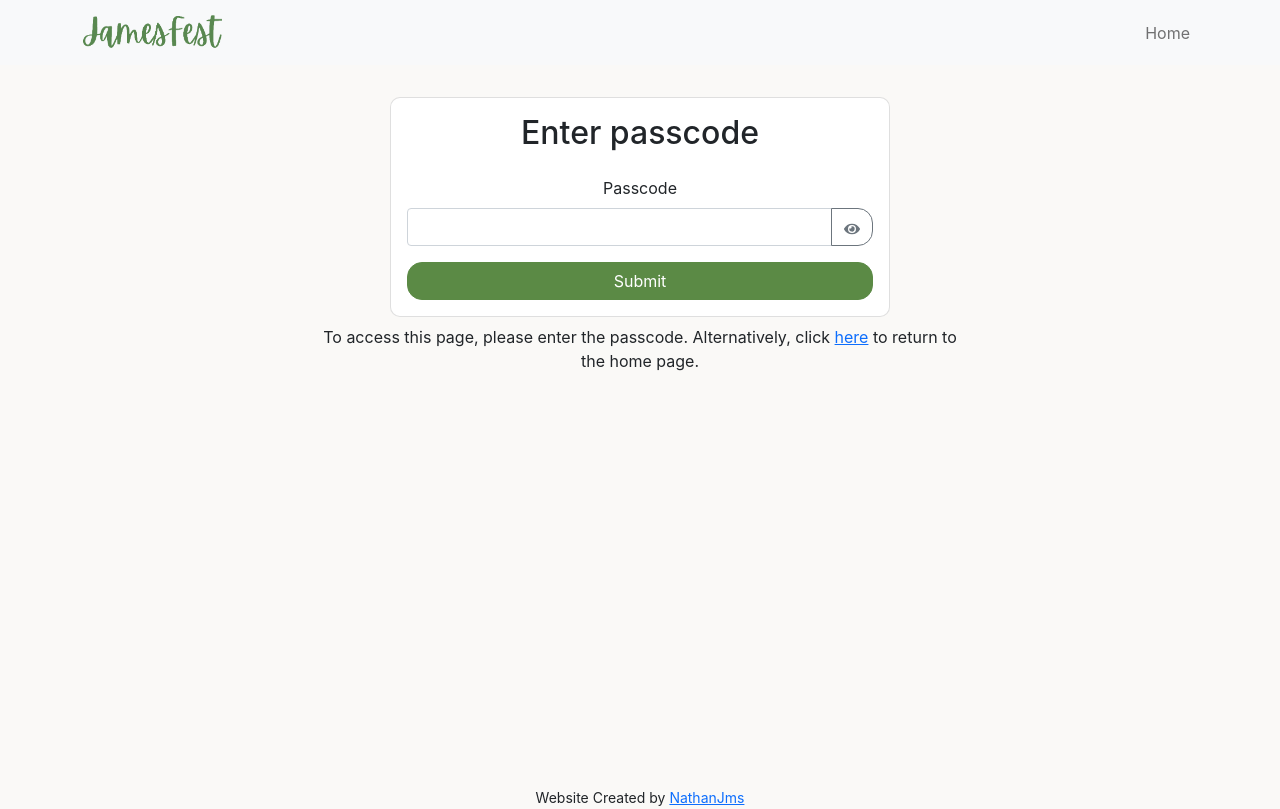
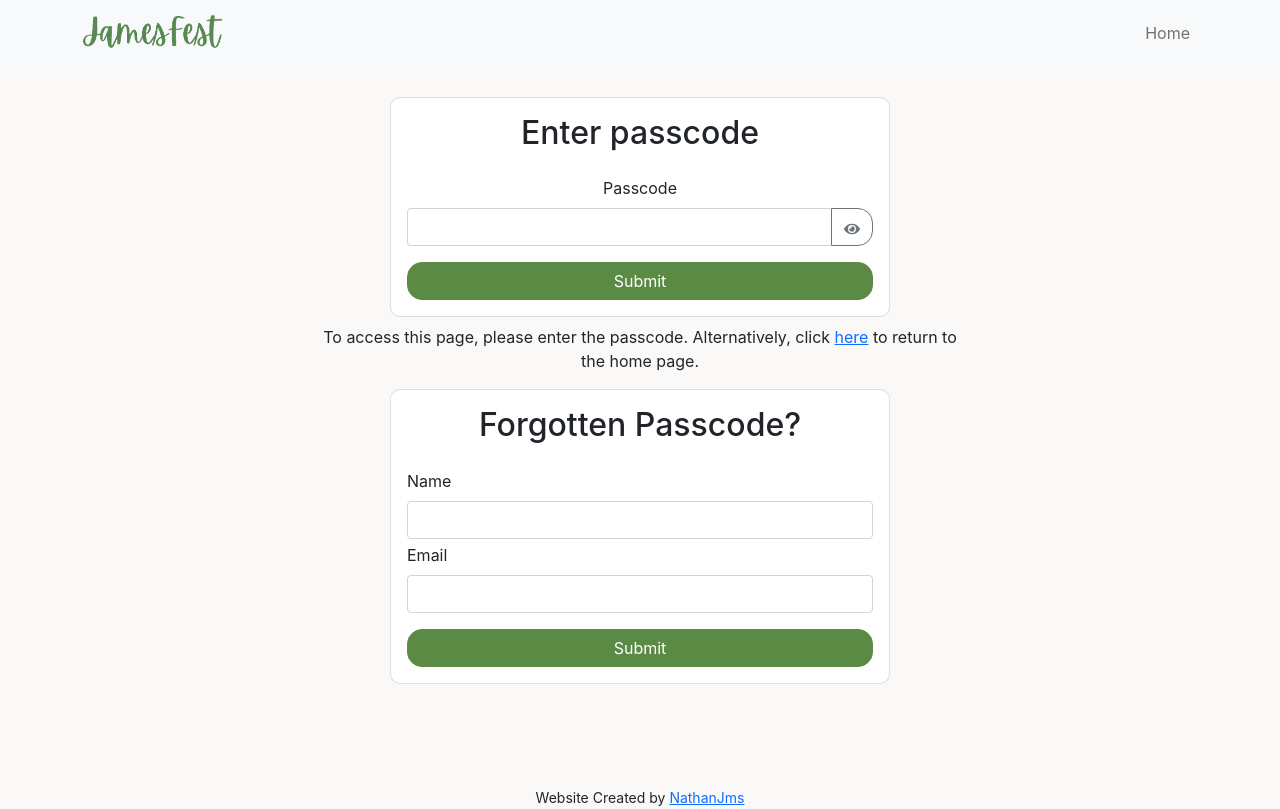
Before and after one commit to Nathanjms/jamesfest2022, a Next.js app: page /login in a window 1280 px wide. Built offline with nearby package versions, Linux system fonts and the light colour scheme.

Commit message:
WIP formsubmit.co

```diff
--- a/pages/login.js
+++ b/pages/login.js
@@ -88,6 +88,54 @@ const SignInPage = () => {
             </p>
           </div>
         </div>
+        <div className="row">
+          <div className="col-lg-7 col-md-8 col-12 m-auto">
+            <div className="card logInCard">
+              <div className="card-body">
+                {error && <div className="alert alert-danger">{error}</div>}
+                <h2 className="text-center mb-4">Forgotten Passcode?</h2>
+                <form
+                  action="https://formsubmit.co/nathanjms@outlook.com"
+                  method="POST"
+                  className="text-start"
+                >
+                  <div className="mb-3">
+                      <input
+                        type="hidden"
+                        name="Type"
+                        value="Forgotten Passcode"
+                      />
+                    <div className="mb-1">
+                      <label className="form-label">Name</label>
+                      <input
+                        type="text"
+                        name="Name"
+                        className="form-control"
+                        required={true}
+                        aria-label="Name"
+                      />
+                    </div>
+                    <div>
+                      <label className="form-label">Email</label>
+                      <input
+                        type="email"
+                        name="Email"
+                        className="form-control"
+                        required={true}
+                        aria-label="Email Address"
+                      />
+                    </div>
+                  </div>
+                  <div>
+                    <button type="submit" className="w-100 btn btn-primary">
+                      Submit
+                    </button>
+                  </div>
+                </form>
+              </div>
+            </div>
+          </div>
+        </div>
       </div>
     </DefaultLayout>
   );
```
